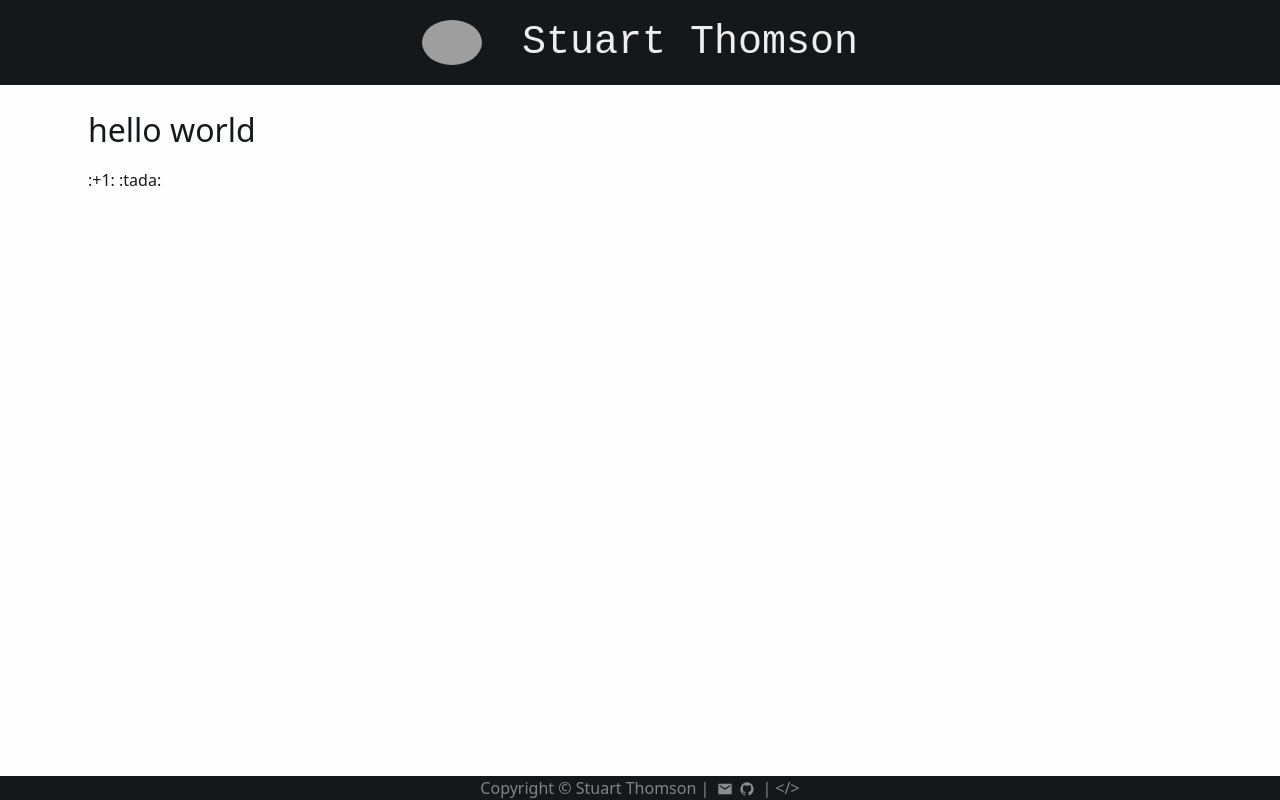
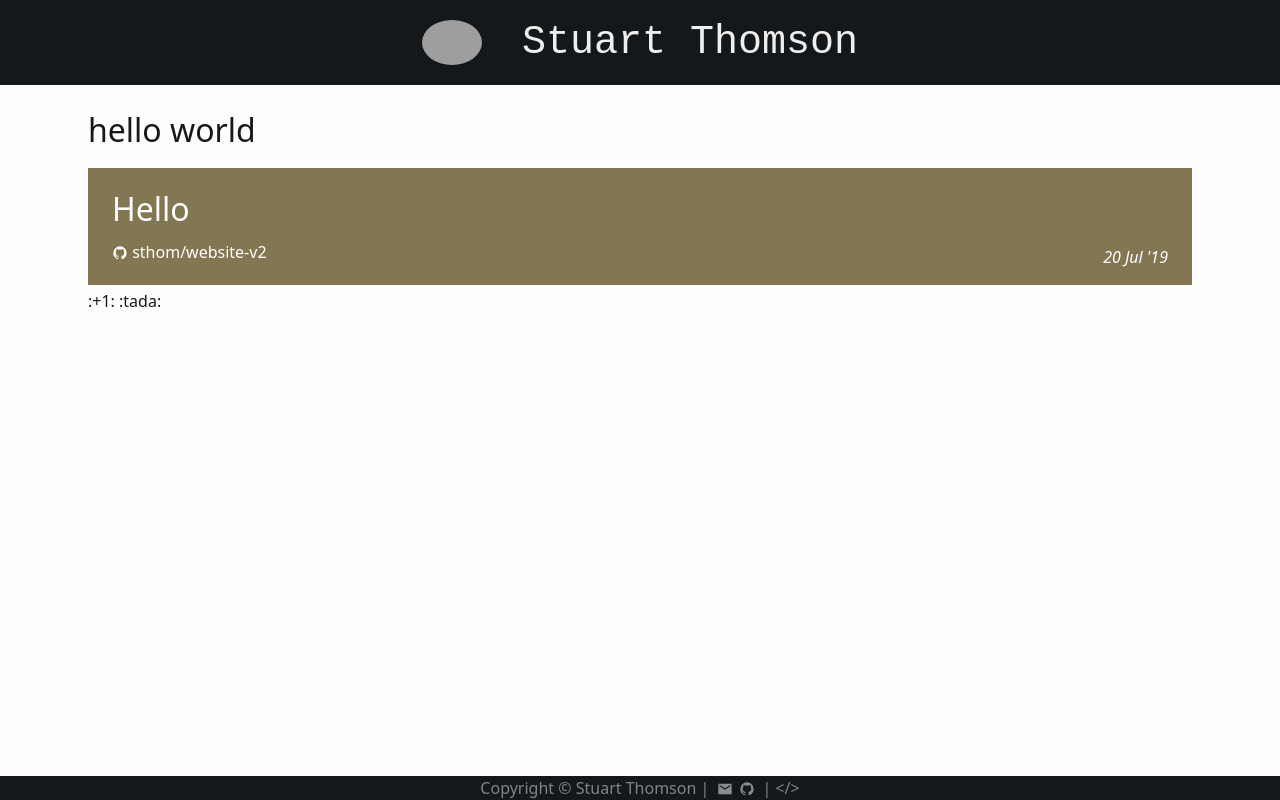
Before and after one commit to s-thom/website-v2, a Next.js app: page / in a window 1280 px wide. Built offline with nearby package versions, Linux system fonts and the light colour scheme; grey boxes are pictures that could not be loaded.

Commit message:
Add PostHeader component

```diff
--- /dev/null
+++ b/components/PostHeader/index.css
@@ -0,0 +1,99 @@
+.PostHeader-heading {
+  margin: 0.3em 0;
+  flex-grow: 1;
+  z-index: 1;
+}
+
+.PostHeader {
+  display: flex;
+  flex-direction: column;
+  justify-content: space-between;
+  position: relative;
+  background-color: #fff;
+  color: #15181A;
+  fill: #15181A;
+  padding: calc(1em - 1px) calc(1.5em - 1px);
+  border: 1px #15181A solid;
+}
+
+.PostHeader-headerWColor,
+.PostHeader-headerWImg {
+  color: #fff;
+  fill: #fff;
+  padding: 1em 1.5em;
+  border: none;
+}
+
+.PostHeader-headerWImg {
+  background-size: cover;
+  background-position: center;
+  min-height: 10em;
+}
+
+.PostHeader-header div,
+.PostHeader-header nav {
+  position: relative;
+}
+
+.PostHeader-headerWColor svg,
+.PostHeader-headerWColor .PostHeader-heading,
+.PostHeader-headerWImg .PostHeader-heading {
+  color: inherit;
+  fill: inherit;
+}
+
+.PostHeader-headerWImg::before {
+  position: absolute;
+  width: 100%;
+  height: 100%;
+  content: ' ';
+  top: 0;
+  left: 0;
+  background-color: rgba(0, 0, 0, 0.6);
+  z-index: 0;
+}
+
+.PostHeader-detail {
+  z-index: 1;
+  display: flex;
+  align-items: flex-end;
+}
+
+.PostHeader-items {
+  flex-grow: 1;
+}
+
+.PostHeader-date {
+  margin: 0;
+  text-align: end;
+}
+
+.PostHeader-breadcrumbs {
+  margin-bottom: -0.5em;
+  font-size: 0.9em;
+  z-index: 1;
+}
+
+.PostHeader-crumb,
+.PostHeader-github a {
+  color: inherit !important;
+}
+
+.PostHeader-svg svg {
+  height: 1em;
+  width: 1em;
+  position: relative;
+  top: 0.2em;
+}
+
+.PostHeader-github .PageFooter-svg {
+  opacity: 0.5;
+}
+
+.PostHeader-github:hover .PageFooter-svg {
+  opacity: 1;
+}
+
+.PostHeader-type {
+  margin: 0;
+}
--- /dev/null
+++ b/components/PostHeader/index.tsx
@@ -0,0 +1,120 @@
+import React, { CSSProperties } from 'react';
+
+import Link from 'next/link';
+import { dateStr } from '../util';
+
+import './index.css';
+
+interface PostHeaderProps extends PageMeta {
+  breadcrumbs?: BreadcrumbSegment[];
+}
+
+export default function PostHeader({
+  title,
+  img,
+  bgcolor,
+  date,
+  edited,
+  github,
+  breadcrumbs,
+}: PostHeaderProps) {
+  const headList = [];
+  const headStyle: CSSProperties = {};
+  const headClasses = ['PostHeader'];
+  let titleElement = null;
+
+  if (img) {
+    headClasses.push('PostHeader-headerWImg');
+    headStyle.backgroundImage = `url(${img})`;
+  } else if (bgcolor) {
+    headClasses.push('PostHeader-headerWColor');
+    headStyle.backgroundColor = bgcolor;
+  }
+  if (title) {
+    titleElement = <h1 className="PostHeader-heading" key="title">{ title }</h1>;
+  }
+  const pageDate = date ? new Date(date) : null;
+  const editDate = edited ? new Date(edited) : null;
+
+  // Add post/edit time to header
+  const dateNodes = [];
+  if (pageDate) {
+    dateNodes.push((
+      <p className="PostHeader-date" key="PostHeader-dateOriginal">
+        <em><time dateTime={date}>
+          {dateStr(pageDate)}
+        </time></em>
+      </p>
+    ));
+  }
+  if (editDate) {
+    dateNodes.push((
+      <p className="PostHeader-date" key="PostHeader-dateEdited">
+        <em key={editDate.toISOString()}>Edited: {dateStr(editDate)}</em>
+      </p>
+    ));
+  }
+
+  // Add GitHub URL
+  if (github) {
+    headList.push((
+      <p className="PostHeader-github">
+        <Link href={`https://github.com/${github}`}>
+          <a>
+            <span className="PostHeader-svg">
+              <svg viewBox="0 0 24 24">
+                <path d="M12 2A10 10 0 0 0 2 12a10 10 0 0 0 6.8 9.5c.5 0 .7-.2.7-.5v-1.7C6.7 20 6.1 18 6.1 18c-.4-1.2-1-1.5-1-1.5-1-.6 0-.6 0-.6 1 0 1.5 1 1.5 1 .9 1.6 2.4 1.1 3 .9 0-.7.3-1.1.6-1.4-2.2-.2-4.6-1-4.6-4.9 0-1.1.4-2 1-2.7 0-.3-.4-1.3.2-2.7 0 0 .8-.2 2.7 1a9.4 9.4 0 0 1 5 0c2-1.2 2.8-1 2.8-1 .5 1.4.1 2.4 0 2.7.7.7 1 1.6 1 2.7 0 3.8-2.3 4.7-4.5 5 .4.2.7.8.7 1.8V21c0 .3.2.6.7.5 4-1.3 6.8-5 6.8-9.5A10 10 0 0 0 12 2z"/>
+              </svg>
+            </span>
+            {' '}
+            {github}
+          </a>
+        </Link>
+      </p>
+    ));
+  }
+
+  // Breadcrumbs
+  if (breadcrumbs && breadcrumbs.length) {
+    const crumbs: JSX.Element[] = [];
+
+    for (let i = 0; i < breadcrumbs.length; i++) {
+      const crumb = breadcrumbs[i];
+
+      // Add separator if not the first item
+      if (i !== 0) {
+        crumbs.push(<span key={`spacer-${i}`}> &gt; </span>);
+      }
+
+      // Get full path for this segment
+      const path = breadcrumbs
+        .slice(0, i + 1)
+        .map((segment) => segment.pathSegment)
+        .join('/');
+
+      crumbs.push(
+        <Link href={`/${path}`} key={`bc-${i}`}>
+          <a className="PostHeader-crumb">
+            {crumb.name}
+          </a>
+        </Link>
+      );
+    }
+
+    headList.push(<nav className="PostHeader-breadcrumbs" key="breadcrumbs">{crumbs}</nav>);
+  }
+
+  return (
+    <header className={headClasses.join(' ')} style={headStyle}>
+      {titleElement}
+      <div className="PostHeader-detail">
+        <div className="PostHeader-items">
+          {headList}
+        </div>
+        <div className="PostHeader-date">
+          {dateNodes}
+        </div>
+      </div>
+    </header>
+  );
+}
--- /dev/null
+++ b/components/util.ts
@@ -0,0 +1,53 @@
+// https://www.w3.org/TR/AERT/
+const brightnessWeights = [
+  299,
+  587,
+  114,
+];
+
+/**
+ * Measures the brightness of a colour
+ * @param color Hex colour without transparency `#xxxxxx`
+ * @returns Brightness of the colour
+ */
+export function colorBrightness(color: string) {
+  const match = color.match(/^#([0-9A-Fa-f]{1,2})([0-9A-Fa-f]{1,2})([0-9A-Fa-f]{1,2})$/);
+  if (!match) {
+    throw new Error(`${color} is not a hex code`);
+  }
+
+  const total = match
+    .slice(1, 3) // Matched numbers
+    .map(s => s.length === 1 ? `${s}${s}` : s) // Duplicate single letters, e.g. F -> FF
+    .map(s => Number.parseInt(s, 16)) // Parse numbers
+    .reduce((p, c, i) => p + (c * brightnessWeights[i]), 0); // Multiply by weight and sum
+
+  return total / 1000;
+}
+
+const monthStrings = [
+  'Jan',
+  'Feb',
+  'Mar',
+  'Apr',
+  'May',
+  'Jun',
+  'Jul',
+  'Aug',
+  'Sep',
+  'Oct',
+  'Nov',
+  'Dec',
+];
+
+/**
+ * Formats a date DD MMM YY
+ * @param date Date to stringify
+ */
+export function dateStr(date: Date) {
+  const day = date.getDate();
+  const month = date.getMonth();
+  const year = date.getFullYear();
+
+  return `${day} ${monthStrings[month]} '${year % 100}`;
+}
--- a/pages/index.mdx
+++ b/pages/index.mdx
@@ -1,3 +1,16 @@
+import PostHeader from '../components/PostHeader';
+
+
+export const postHeader = {
+  title: 'Hello',
+  date: new Date(),
+  github: 'sthom/website-v2',
+  bgcolor: '#837652',
+  breadcrumbs: [],
+};
+
 # hello world
 
+<PostHeader {...postHeader} />
+
 :+1: :tada:
```
Also changed, not shown: types.d.ts (+9 -4 lines).
